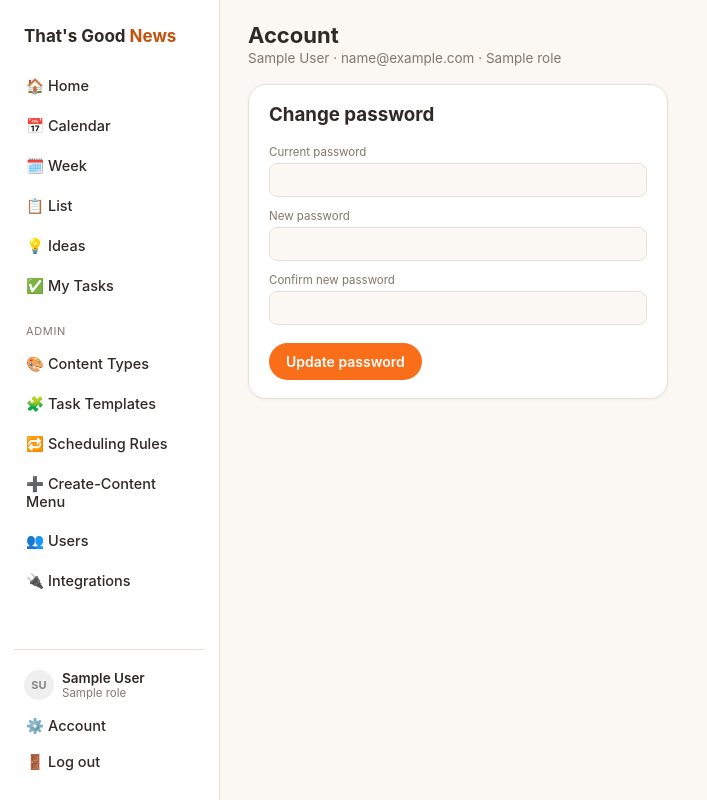
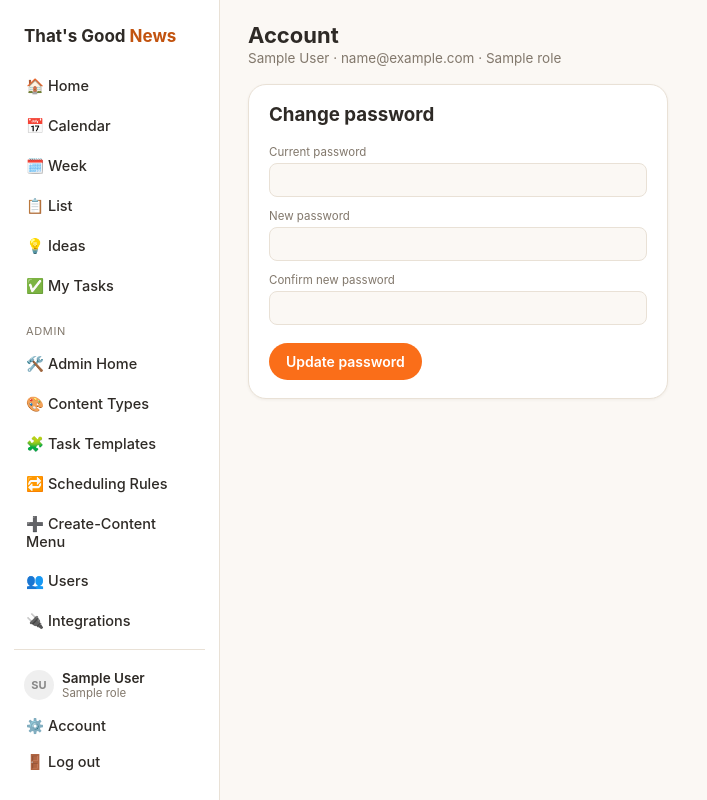
Before and after one commit to JodieCurrie/tgn-content-studio, a Flask app: page /account in a window 1280 px wide. Shown: the whole page, without its empty margins (0-707 px from the left). Run offline with Flask 3, Linux system fonts and the light colour scheme; the visitor is signed in with stand-in values (Sample User, id 1); tables that the repository leaves empty hold one stand-in row (values such as "Sample post"); data that the repository does not hold is empty.

Commit message:
Add files via upload

```diff
--- a/app/templates/base.html
+++ b/app/templates/base.html
@@ -21,6 +21,7 @@
 
       {% if current_user.role_is_admin %}
       <div class="sidebar-section-label">Admin</div>
+      <a class="nav-link {{ 'active' if request.endpoint == 'admin.home' }}" href="{{ url_for('admin.home') }}">🛠️ Admin Home</a>
       <a class="nav-link {{ 'active' if request.endpoint == 'admin.content_types' }}" href="{{ url_for('admin.content_types') }}">🎨 Content Types</a>
       <a class="nav-link {{ 'active' if request.endpoint == 'admin.task_templates' }}" href="{{ url_for('admin.task_templates') }}">🧩 Task Templates</a>
       <a class="nav-link {{ 'active' if request.endpoint == 'admin.scheduling_rules' }}" href="{{ url_for('admin.scheduling_rules') }}">🔁 Scheduling Rules</a>
```
